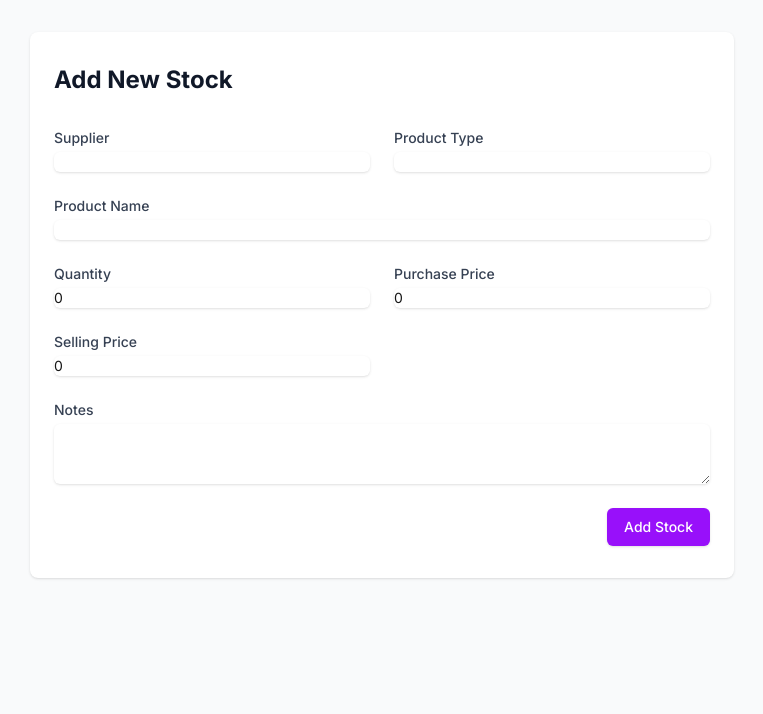
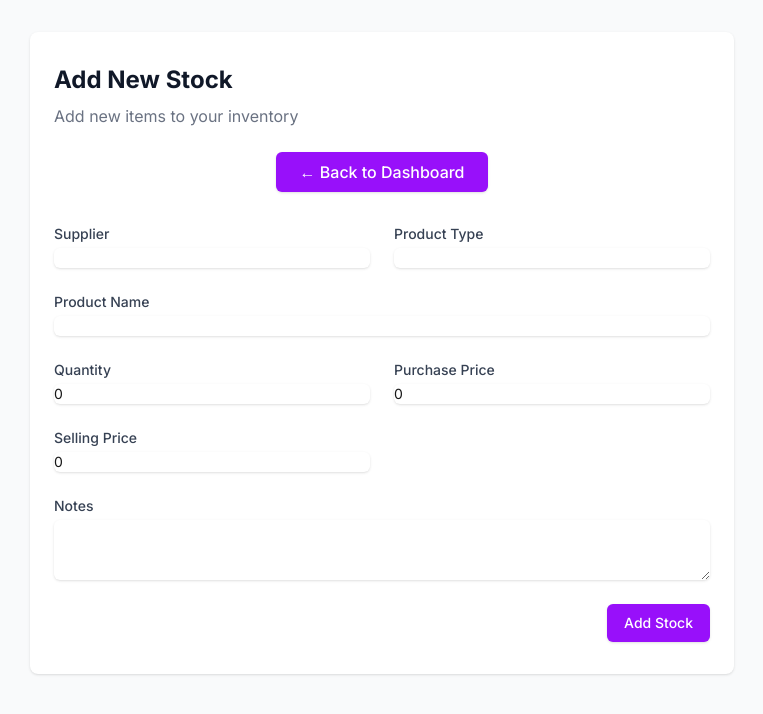
Before and after one commit to SmithPATANA/shelfo-inventory, a Next.js app: page /add-stock in a window 1280 px wide. Shown: the top 714 px of the page, without its empty margins (258-1021 px from the left). Built offline with nearby package versions, Linux system fonts and the light colour scheme; no server answers.

Commit message:
feat: Add 'Back to Dashboard' button on Add Stock page

```diff
--- a/app/add-stock/page.tsx
+++ b/app/add-stock/page.tsx
@@ -40,7 +40,16 @@ export default function AddStockPage() {
     <div className="min-h-screen bg-gray-50 py-8">
       <div className="max-w-3xl mx-auto px-4 sm:px-6 lg:px-8">
         <div className="bg-white rounded-lg shadow px-6 py-8">
-          <h1 className="text-2xl font-bold text-gray-900 mb-8">Add New Stock</h1>
+          <h1 className="text-2xl font-bold text-gray-900 mb-2">Add New Stock</h1>
+          <p className="mb-6 text-gray-500">Add new items to your inventory</p>
+          <div className="flex justify-center mb-8">
+            <a
+              href="/dashboard"
+              className="inline-block px-6 py-2 rounded-md bg-purple-600 text-white font-medium shadow hover:bg-purple-700 transition-colors focus:outline-none focus:ring-2 focus:ring-purple-500 focus:ring-offset-2"
+            >
+              ← Back to Dashboard
+            </a>
+          </div>
 
           <form onSubmit={handleSubmit} className="space-y-6">
             <div className="grid grid-cols-1 gap-6 sm:grid-cols-2">
```
